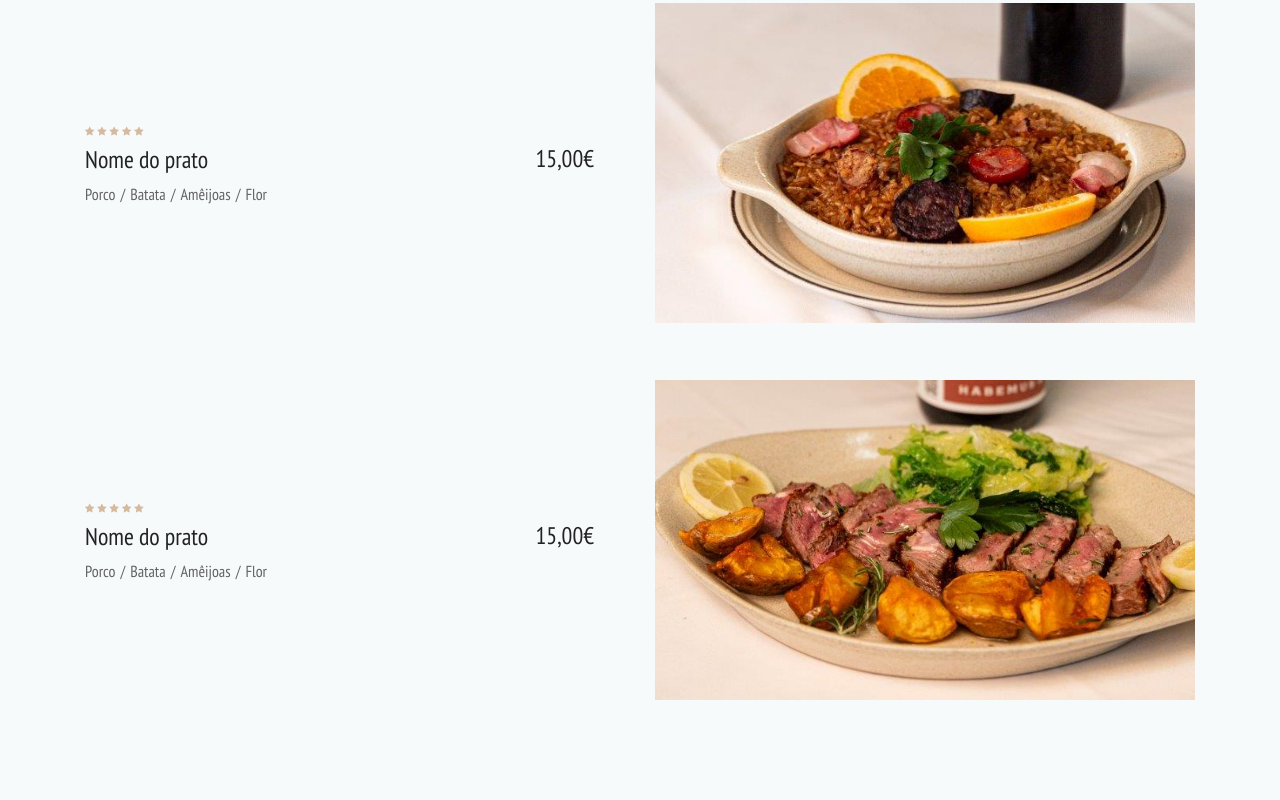
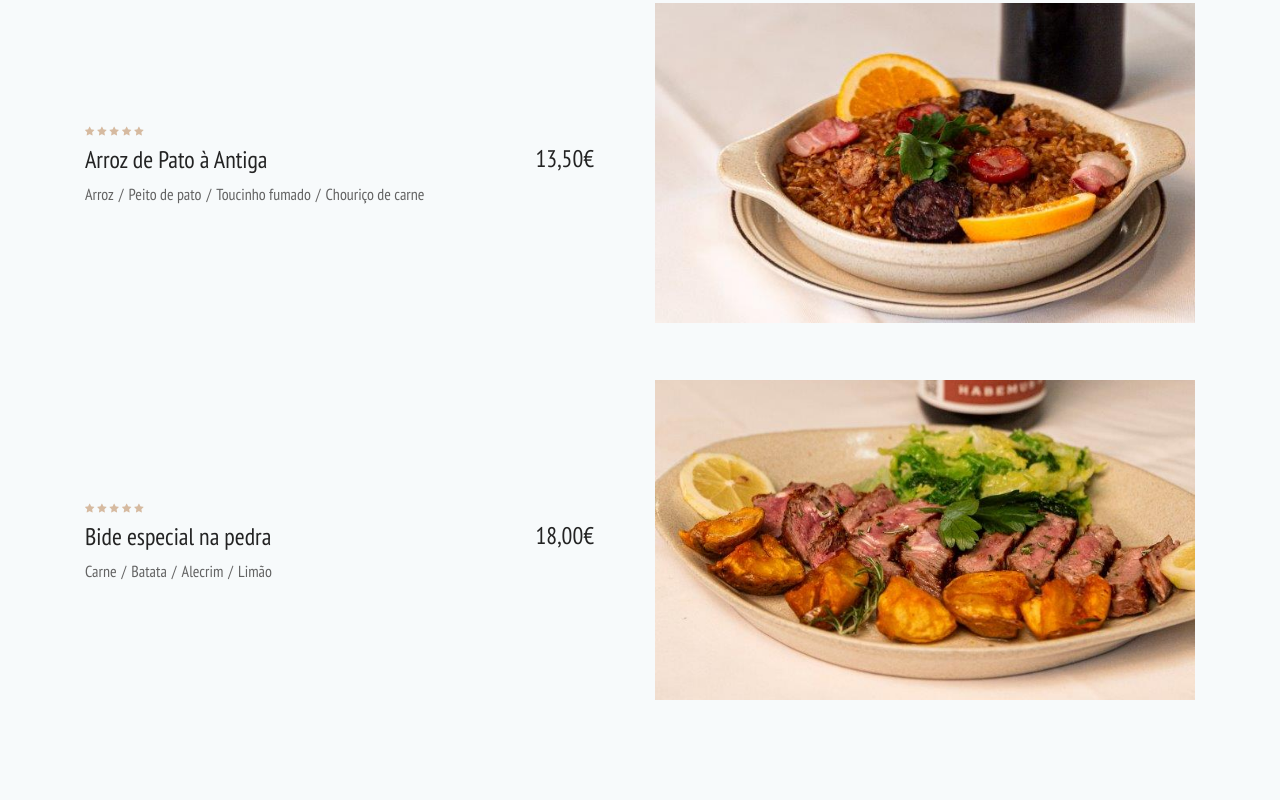
Before and after one commit to ratmir-delas/restauranteotipico, a plain HTML site: page menu.html in a window 1280 px wide. Shown: the part 3471-4271 px from the top of the page. Drawn offline with Linux system fonts and the light colour scheme; a script that the page names is missing.

Commit message:
Selected dishes 2 and 3 names identified

```diff
--- a/menu.html
+++ b/menu.html
@@ -815,21 +815,21 @@
 								<div class="sig_content">
 									<div class="rating_r sig_rating rating_r_5"><i></i><i></i><i></i><i></i><i></i></div>
 									<div class="sig_name_container d-flex flex-row align-items-start justify-content-start">
-										<div class="sig_name">Nome do prato</div>
-										<div class="sig_price ml-auto">15,00€</div>
+										<div class="sig_name">Arroz de Pato à Antiga</div>
+										<div class="sig_price ml-auto">13,50€</div>
 									</div>
 									<div class="sig_content_list">
 										<ul class="d-flex flex-row align-items-center justify-content-start">
-											<li>Porco</li>
-											<li>Batata</li>
-											<li>Amêijoas</li>
-											<li>Flor</li>
+											<li>Arroz</li>
+											<li>Peito de pato</li>
+											<li>Toucinho fumado</li>
+											<li>Chouriço de carne</li>
 										</ul>
 									</div>
 								</div>
 							</div>
 							<div class="col-lg-6 sig_col">
-								<div class="sig_image sig_image_bottom"><img src="images/tipico/prato_arros_1.jpg" style="width: 110%" alt=""></div>
+								<div class="sig_image sig_image_bottom"><img src="images/tipico/prato_arroz_1.jpg" style="width: 110%" alt=""></div>
 							</div>
 						</div>
 					</div>
@@ -841,15 +841,15 @@
 								<div class="sig_content">
 									<div class="rating_r sig_rating rating_r_5"><i></i><i></i><i></i><i></i><i></i></div>
 									<div class="sig_name_container d-flex flex-row align-items-start justify-content-start">
-										<div class="sig_name">Nome do prato</div>
-										<div class="sig_price ml-auto">15,00€</div>
+										<div class="sig_name">Bide especial na pedra</div>
+										<div class="sig_price ml-auto">18,00€</div>
 									</div>
 									<div class="sig_content_list">
 										<ul class="d-flex flex-row align-items-center justify-content-start">
-											<li>Porco</li>
+											<li>Carne</li>
 											<li>Batata</li>
-											<li>Amêijoas</li>
-											<li>Flor</li>
+											<li>Alecrim</li>
+											<li>Limão</li>
 										</ul>
 									</div>
 								</div>
```
Also changed, not shown: images/tipico/prato_arroz_1.jpg (renamed from images/tipico/prato_arros_1.jpg), images/tipico/prato_arroz_2.jpg (renamed from images/tipico/prato_arros_2.jpg).
